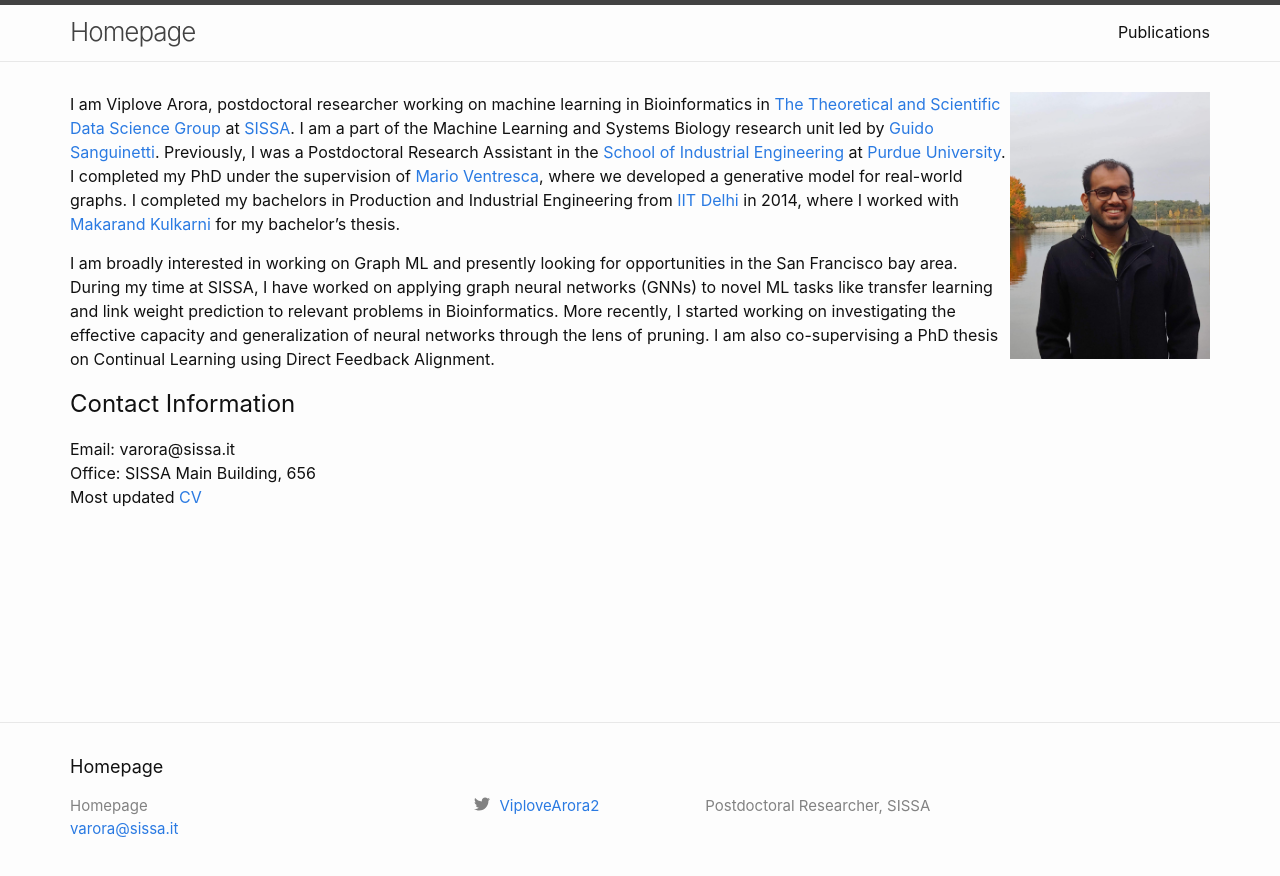
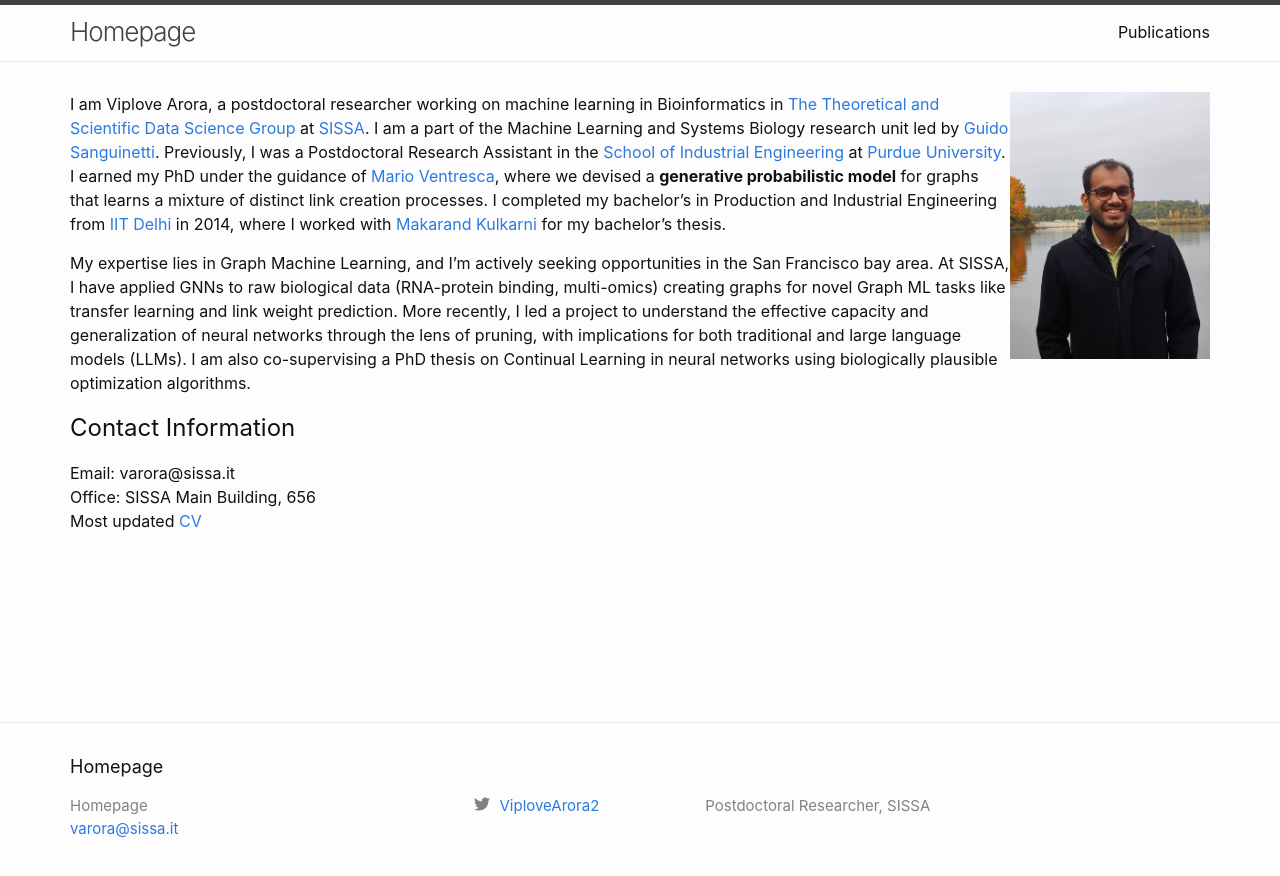
Before and after one commit to viplovearora/viplovearora.github.io, a Jekyll site: the page built from index.md, in a window 1280 px wide. Shown: the top 876 px of the page. Built offline with Jekyll 4.4.1, drawn with Linux system fonts in a browser that asks for light colours.

Commit message:
Update index.md

```diff
--- a/index.md
+++ b/index.md
@@ -5,9 +5,9 @@
 layout: home
 ---
 <img style="float: right;" src="Viplove.jpg" width="200" />
-I am Viplove Arora, postdoctoral researcher working on machine learning in Bioinformatics in [The Theoretical and Scientific Data Science Group](https://datascience.sissa.it/) at [SISSA](https://www.sissa.it/). I am a part of the Machine Learning and Systems Biology research unit led by [Guido Sanguinetti](https://datascience.sissa.it/person/11/guido-sanguinetti). Previously, I was a Postdoctoral Research Assistant in the [School of Industrial Engineering](https://engineering.purdue.edu/IE) at [Purdue University](https://www.purdue.edu/). I completed my PhD under the supervision of [Mario Ventresca](https://engineering.purdue.edu/~mventresca/index.php), where we developed a generative model for real-world graphs. I completed my bachelors in Production and Industrial Engineering from [IIT Delhi](http://www.iitd.ac.in/) in 2014, where I worked with [Makarand Kulkarni](https://www.me.iitb.ac.in/?q=faculty/Prof.%20Makarand.%20Shrikrishna.%20Kulkarni) for my bachelor's thesis.
+I am Viplove Arora, a postdoctoral researcher working on machine learning in Bioinformatics in [The Theoretical and Scientific Data Science Group](https://datascience.sissa.it/) at [SISSA](https://www.sissa.it/). I am a part of the Machine Learning and Systems Biology research unit led by [Guido Sanguinetti](https://datascience.sissa.it/person/11/guido-sanguinetti). Previously, I was a Postdoctoral Research Assistant in the [School of Industrial Engineering](https://engineering.purdue.edu/IE) at [Purdue University](https://www.purdue.edu/). I earned my PhD under the guidance of [Mario Ventresca](https://engineering.purdue.edu/~mventresca/index.php), where we devised a **generative probabilistic model** for graphs that learns a mixture of distinct link creation processes. I completed my bachelor's in Production and Industrial Engineering from [IIT Delhi](http://www.iitd.ac.in/) in 2014, where I worked with [Makarand Kulkarni](https://www.me.iitb.ac.in/?q=faculty/Prof.%20Makarand.%20Shrikrishna.%20Kulkarni) for my bachelor's thesis.
 
-I am broadly interested in working on Graph ML and presently looking for opportunities in the San Francisco bay area. During my time at SISSA, I have worked on applying graph neural networks (GNNs) to novel ML tasks like transfer learning and link weight prediction to relevant problems in Bioinformatics. More recently, I started working on investigating the effective capacity and generalization of neural networks through the lens of pruning. I am also co-supervising a PhD thesis on Continual Learning using Direct Feedback Alignment.
+My expertise lies in Graph Machine Learning, and I'm actively seeking opportunities in the San Francisco bay area. At SISSA, I have applied GNNs to raw biological data (RNA-protein binding, multi-omics) creating graphs for novel Graph ML tasks like transfer learning and link weight prediction. More recently, I led a project to understand the effective capacity and generalization of neural networks through the lens of pruning, with implications for both traditional and large language models (LLMs). I am also co-supervising a PhD thesis on Continual Learning in neural networks using biologically plausible optimization algorithms.
 
 <!-- I am interested in developing conceptual, mathematical, and computational tools for modeling complex systems. My research interests include network science, machine learning, complex systems, algorithm design, simulation, multi-objective optimization, and mechanism design. -->
 
```
